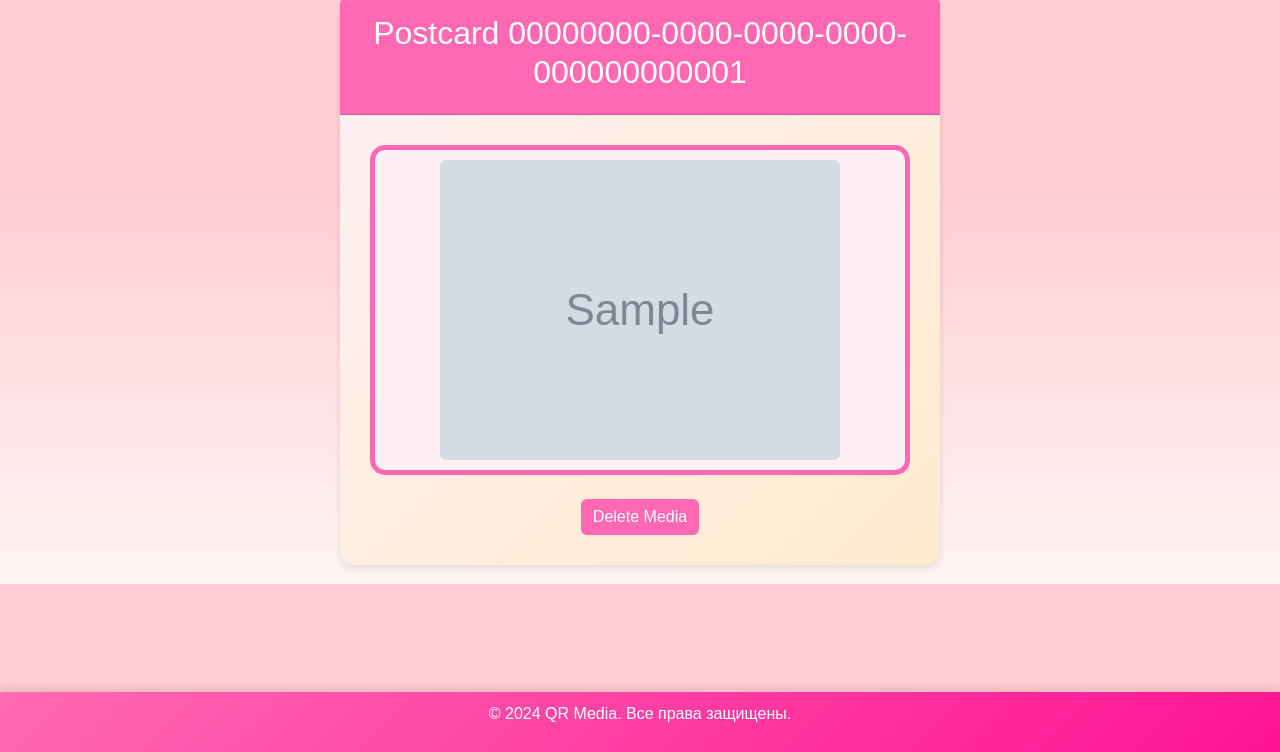
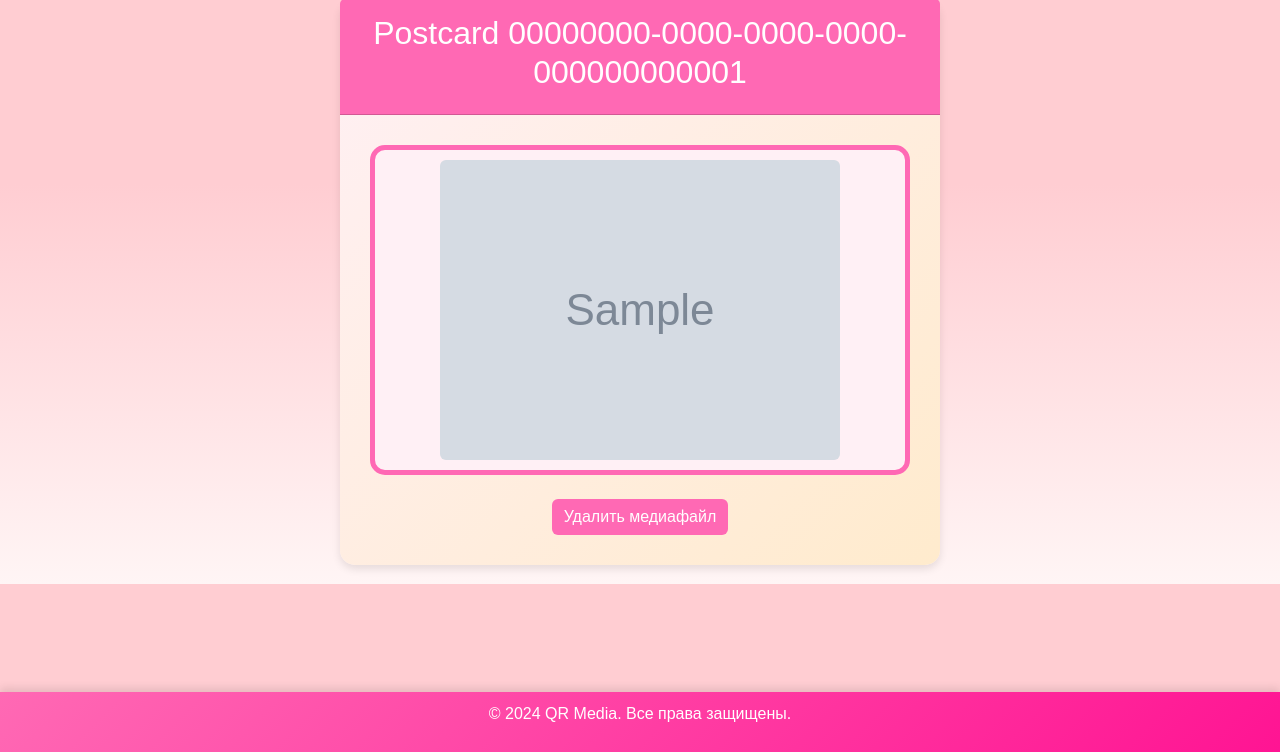
Before and after one commit to orkcode/vlvis, a Django app: page /loveyou/00000000-0000-0000-0000-000000000001/ in a window 1280 px wide. Shown: the part 216-968 px from the top of the page. Run offline with Django 5.2, Linux system fonts and the light colour scheme; tables that the repository leaves empty hold one stand-in row (values such as "Sample post"); grey boxes marked "Sample" are stand-in pictures.

Commit message:
Update postcard_detail.html

```diff
--- a/templates/postcard_detail.html
+++ b/templates/postcard_detail.html
@@ -24,7 +24,7 @@
                 </div>
                 <!-- Button to Open the Modal -->
                 <button type="button" class="btn btn-primary mt-4" data-bs-toggle="modal" data-bs-target="#deleteModal">
-                    Delete Media
+                    Удалить медиафайл
                 </button>
                 <!-- The Modal -->
                 <div class="modal fade" id="deleteModal" tabindex="-1" aria-labelledby="deleteModalLabel" aria-hidden="true">
```
